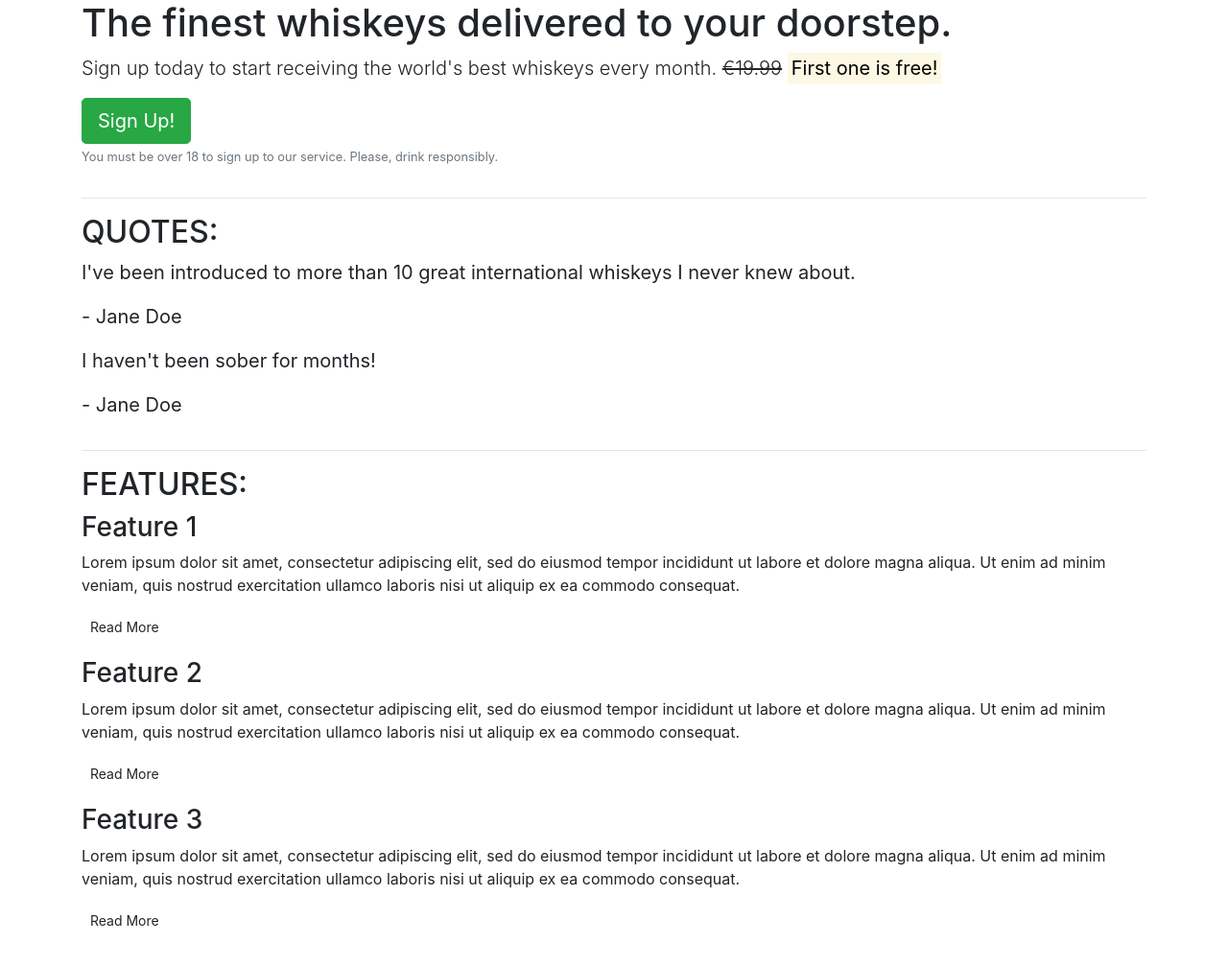
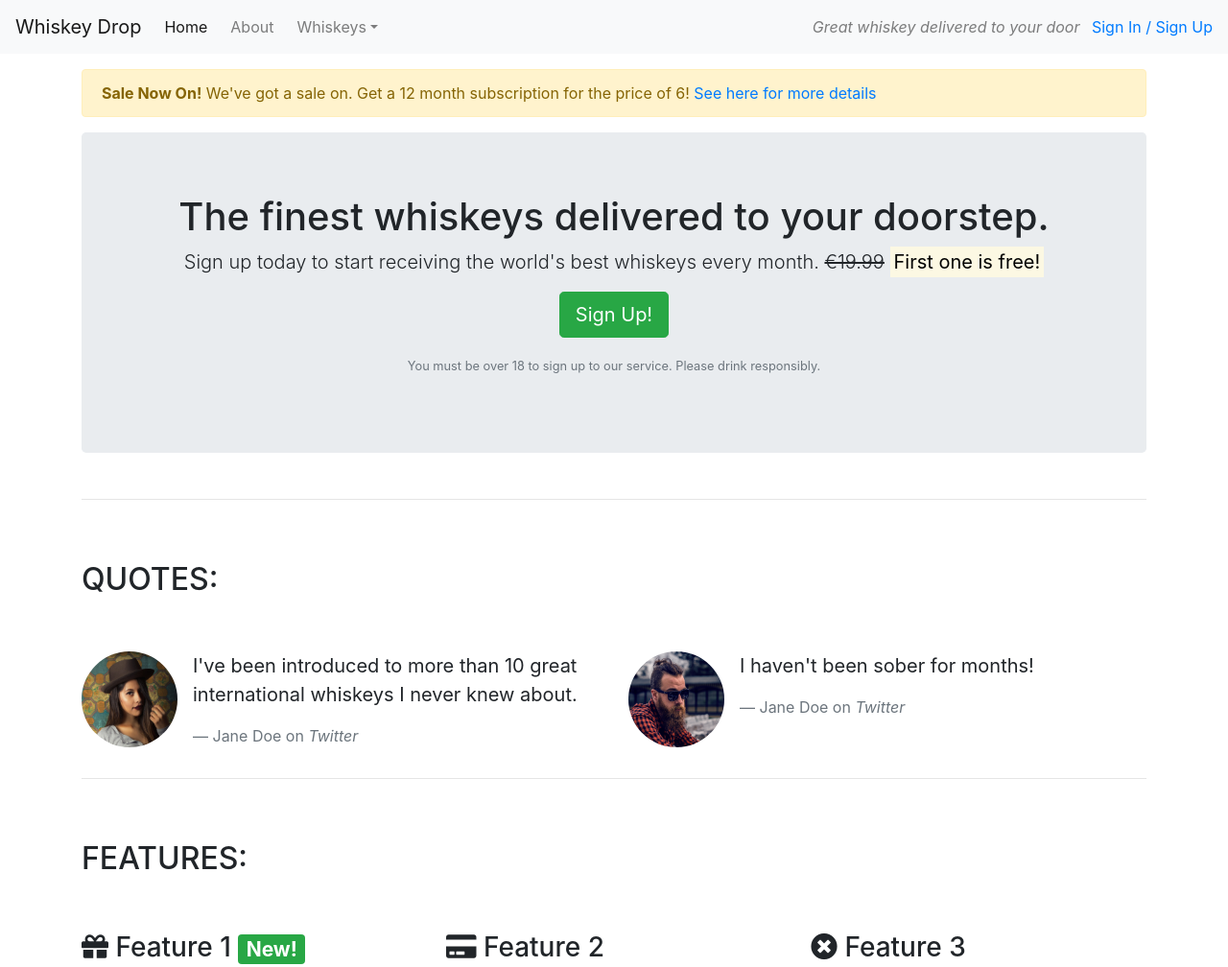
Before and after one commit to PetraDem/Bootstrap4-WhiskeyDrop, a plain HTML site: page index.html in a window 1280 px wide. Shown: the top 1008 px of the page at 96% size. Drawn offline with nearby package versions, Linux system fonts and the light colour scheme.

Commit message:
javascript enhancement

```diff
--- a/index.html
+++ b/index.html
@@ -7,20 +7,61 @@
 
     <link rel="stylesheet" href="https://stackpath.bootstrapcdn.com/bootstrap/4.5.2/css/bootstrap.min.css" integrity="sha384-JcKb8q3iqJ61gNV9KGb8thSsNjpSL0n8PARn9HuZOnIxN0hoP+VmmDGMN5t9UJ0Z" crossorigin="anonymous">
     <script src="https://stackpath.bootstrapcdn.com/bootstrap/4.5.2/js/bootstrap.min.js" integrity="sha384-B4gt1jrGC7Jh4AgTPSdUtOBvfO8shuf57BaghqFfPlYxofvL8/KUEfYiJOMMV+rV" crossorigin="anonymous"></script>
-
+     <link rel="stylesheet" href="https://use.fontawesome.com/releases/v5.6.1/css/all.css" integrity="sha384-gfdkjb5BdAXd+lj+gudLWI+BXq4IuLW5IT+brZEZsLFm++aCMlF1V92rMkPaX4PP" crossorigin="anonymous">
 </head>
 
 <body>
 
-     <article class="container">
+    <!--Nav-->
+    <nav class="navbar navbar-light navbar-expand-sm bg-light">
+        <a href="/" class="navbar-brand">Whiskey Drop</a>
+        <button class="navbar-toggler ml-auto" type="button" data-toggle="collapse" data-target="#navbarNavDropdown" aria-controls="navbarNavDropdown" aria-expanded="false" aria-label="Toggle navigation">
+        <span class="navbar-toggler-icon"></span></button>
+
+        <div class="collapse navbar-collapse" id="navbarNavDropdown">
+            <ul class="navbar-nav mr-auto">
+                <li class="active nav-item mr-2"><a class="nav-link" href="/">Home</a></li>
+                <li class="nav-item mr-2"><a class="nav-link" href="">About</a></li>
+                <li class="nav-item dropdown">
+                    <a class="nav-link dropdown-toggle" href="#" id="navbarDropdownMenuLink" role="button" data-toggle="dropdown" aria-haspopup="true" aria-expanded="false">Whiskeys</a>
+                    <div class="dropdown-menu" aria-labelledby="navbarDropdownMenuLink">
+                        <a class="dropdown-item" href="#">Irish</a>
+                        <a class="dropdown-item" href="#">Scotch</a>
+                        <a class="dropdown-item" href="#">Japanese</a>
+                        <a class="dropdown-item" href="#">American</a>
+                    </div>
+                </li>
+
+                <li class="nav-item mr-2 d-block d-sm-none"><a class="nav-link" href="">Sign In / Sign Up</a></li>
+            </ul>
+        </div>
+        <div class="d-none d-md-block">
+            <p class="navbar-text my-auto mr-2"><i>Great whiskey delivered to your door</i></p>
+            <a href="/login">Sign In / Sign Up</a>
+        </div>
+
+        <!--</div>-->
+    </nav>
+
+    <article class="container mt-3">
+        <div class="row d-none d-sm-block">
+            <div class="col-12">
+                <div class="alert alert-warning">
+                    <strong>Sale Now On!</strong> We've got a sale on. Get a 12 month subscription for the price of 6! <a href="">See here for more details</a>
+                </div>
+            </div>
+        </div>
         <!-- Callout -->
         <div class="row">
             <div class="col-12">
-                <section class="callout">
+                <section class="callout jumbotron text-center">
                     <h1>The finest whiskeys delivered to your doorstep.</h1>
-                    <p class="lead">Sign up today to start receiving the world's best whiskeys every month. <s>€19.99</s> <strong> <mark> First one is free! </mark> </strong> </p>
-                    <button type="button" class="btn btn-success btn-lg"> Sign Up! </button>
-                    <p class="text-muted"> <small> You must be over 18 to sign up to our service. Please, drink responsibly. </small> </p>
+                    <p class="lead">Sign up today to start receiving the world's best whiskeys every month.
+                        <s class="d-none d-sm-inline">€19.99</s>
+                        <span class="d-inline d-sm-none"><br></span>
+                        <strong><mark>First one is free!</mark></strong></p>
+                    <p><button class="btn btn-lg btn-success">Sign Up!</button></p>
+                    <p class="text-muted"><small>You must be over 18 to sign up to our service. Please drink responsibly.</small></p>
                 </section>
           </div>
         </div>
@@ -30,24 +71,40 @@
         <!-- Quotes -->
         <section class="quotes">
             <div class="row">
-                <div class="col-12">
+                <div class="col-12 my-5">
                  <h2 class="text-uppercase">Quotes:</h2>
                 </div>
             </div>
 
             <div class="row">
-                <div class="col-12">
+                <div class="col-12 col-md-6">
+                    <div class="media">
+                        <div class="d-none d-sm-block">
+                            <img src="images/girl-image.png" class="rounded-circle mr-3" height="100" width="100">
+                        </div>
+
+                        <div class="media-body">
                             <blockquote class="blockquote">
                                 <p>I've been introduced to more than 10 great international whiskeys I never knew about.</p>
-                        <p>- Jane Doe</p>
+                                <footer class="blockquote-footer">Jane Doe on <cite title="Twitter">Twitter</cite></footer>
                             </blockquote>
                         </div>
+                    </div>
+                </div>
 
-                <div class="col-12">
+                <div class="col-12 col-md-6">
+                    <div class="media">
+                        <div class="d-none d-sm-block">
+                            <img src="images/guy-image.png" class="rounded-circle mr-3" height="100" width="100">
+                        </div>
+
+                        <div class="media-body">
                             <blockquote class="blockquote">
                                 <p>I haven't been sober for months!</p>
-                        <p>- Jane Doe</p>
+                                <footer class="blockquote-footer">Jane Doe on <cite title="Twitter">Twitter</cite></footer>
                             </blockquote>
+                        </div>
+                    </div>
                 </div>
             </div>
 
@@ -58,31 +115,31 @@
         <!-- Features -->
         <section class="features">
             <div class="row">
-                <div class="col-12">
+                <div class="col-12 my-5">
                   <h2 class="text-uppercase">Features:</h2>
                 </div>
             </div>
 
             <div class="row">
-                <div class="col-12">
+                <div class="col-12 col-md-6 col-lg-4">
                     <div class="feature">
-                        <h3>Feature 1</h3>
+                        <h3><i class="fas fa-gift d-none d-sm-inline"></i> Feature 1 <span class="badge badge-success">New!</span></h3>
                         <p>Lorem ipsum dolor sit amet, consectetur adipiscing elit, sed do eiusmod tempor incididunt ut labore et dolore magna aliqua. Ut enim ad minim veniam, quis nostrud exercitation ullamco laboris nisi ut aliquip ex ea commodo consequat.</p>
                         <p><a class="btn btn-sm btn-default" href="">Read More</a></p>
                     </div>
                 </div>
 
-                <div class="col-12">
+                <div class="col-12 col-md-6 col-lg-4">
                     <div class="feature">
-                        <h3>Feature 2</h3>
+                        <h3><i class="fas fa-credit-card d-none d-sm-inline"></i> Feature 2</h3>
                         <p>Lorem ipsum dolor sit amet, consectetur adipiscing elit, sed do eiusmod tempor incididunt ut labore et dolore magna aliqua. Ut enim ad minim veniam, quis nostrud exercitation ullamco laboris nisi ut aliquip ex ea commodo consequat.</p>
                         <p><a class="btn btn-sm btn-default" href="">Read More</a></p>
                     </div>
                 </div>
 
-                <div class="col-12">
+                <div class="col-12 col-md-6 col-lg-4">
                     <div class="feature">
-                        <h3>Feature 3</h3>
+                        <h3><i class="fas fa-times-circle d-none d-sm-inline"></i> Feature 3</h3>
                         <p>Lorem ipsum dolor sit amet, consectetur adipiscing elit, sed do eiusmod tempor incididunt ut labore et dolore magna aliqua. Ut enim ad minim veniam, quis nostrud exercitation ullamco laboris nisi ut aliquip ex ea commodo consequat.</p>
                         <p><a class="btn btn-sm btn-default" href="">Read More</a></p>
                     </div>
@@ -93,5 +150,8 @@
         <!-- /.features -->
     </article>
 
+    <script src="https://code.jquery.com/jquery-3.3.1.slim.min.js" integrity="sha384-q8i/X+965DzO0rT7abK41JStQIAqVgRVzpbzo5smXKp4YfRvH+8abtTE1Pi6jizo" crossorigin="anonymous"></script>
+    <script src="https://cdnjs.cloudflare.com/ajax/libs/popper.js/1.14.3/umd/popper.min.js" integrity="sha384-ZMP7rVo3mIykV+2+9J3UJ46jBk0WLaUAdn689aCwoqbBJiSnjAK/l8WvCWPIPm49" crossorigin="anonymous"></script>
+    <script src="https://stackpath.bootstrapcdn.com/bootstrap/4.1.3/js/bootstrap.min.js" integrity="sha384-ChfqqxuZUCnJSK3+MXmPNIyE6ZbWh2IMqE241rYiqJxyMiZ6OW/JmZQ5stwEULTy" crossorigin="anonymous"></script>
 </body>
 </html>
```
Also changed, not shown: images/girl-image.png (added), images/guy-image.png (added). Lines whose indentation alone changed are shown as unchanged.
